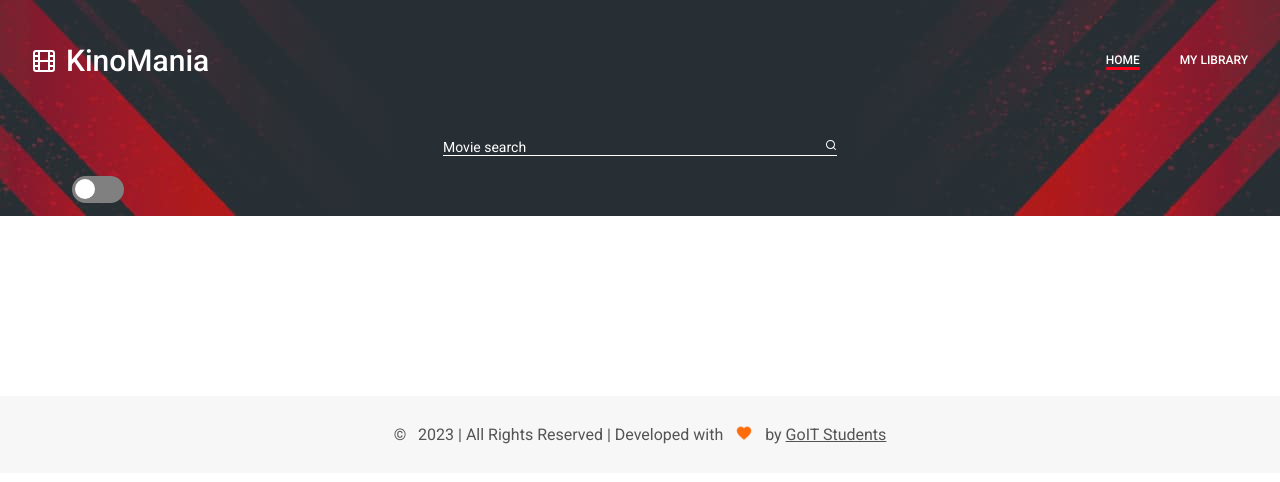
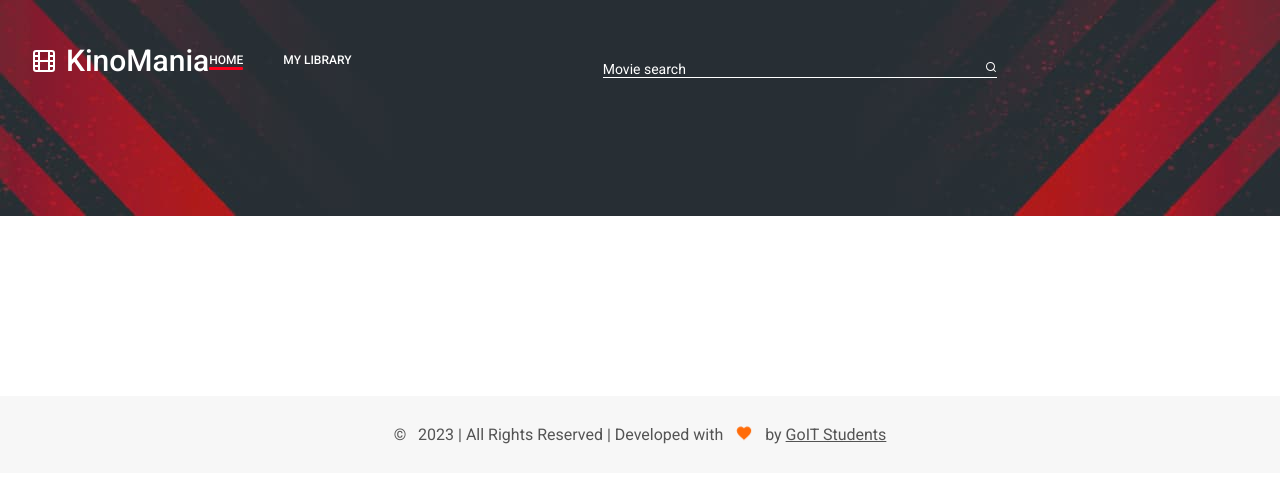
Before and after one commit to Tishko1/KinoMania, a website built with Parcel: page src/index.html in a window 1280 px wide. Built offline with nearby package versions, Linux system fonts and the light colour scheme; no server answers.

Commit message:
remove checkbox

```diff
--- a/src/dark-light.css
+++ b/src/dark-light.css
@@ -21,6 +21,7 @@ body {
 }
 
 .container1 {
+  display: none;
   background-color: transparent;
   display: flex;
   gap: 10px;
@@ -29,15 +30,20 @@ body {
   position: absolute;
   bottom: 40;
   right: 170;
+
 }
 
+
+
 input[type='checkbox'] {
+  display: none;
   height: 0;
   width: 0;
   visibility: hidden;
 }
 
 label {
+
   cursor: pointer;
   text-indent: -9999px;
   width: 52px;
@@ -46,6 +52,7 @@ label {
   float: right;
   border-radius: 100px;
   position: relative;
+  display: none;
 }
 
 label:after {
@@ -61,7 +68,8 @@ label:after {
 }
 
 input:checked + label {
-  background: var(--color-headings);
+  /* background: var(--color-headings); */
+  background: transparent;
 }
 
 input:checked + label:after {
@@ -82,11 +90,13 @@ html.transition *:after {
 }
 
 .sun-svg{
-  fill: rgb(250, 247, 95);
+  fill: transparent;
+  /* fill: rgb(250, 247, 95); */
 }
 
 .moon-svg {
-  fill: rgb(248, 246, 246);
+  /* fill: rgb(248, 246, 246); */
+  fill: transparent;
 }
 
 .card-library__title{
--- a/src/partials/header_home.html
+++ b/src/partials/header_home.html
@@ -1,7 +1,7 @@
 <header class="header">
 <section class="header">
   <div class="container">
-    <div class="header__containe">
+    <div class="header__container">
       <nav class="header__nav">
         <a class="header__logo" href="./index.html">
           <svg class="header__icon" width="24" height="24">
```
